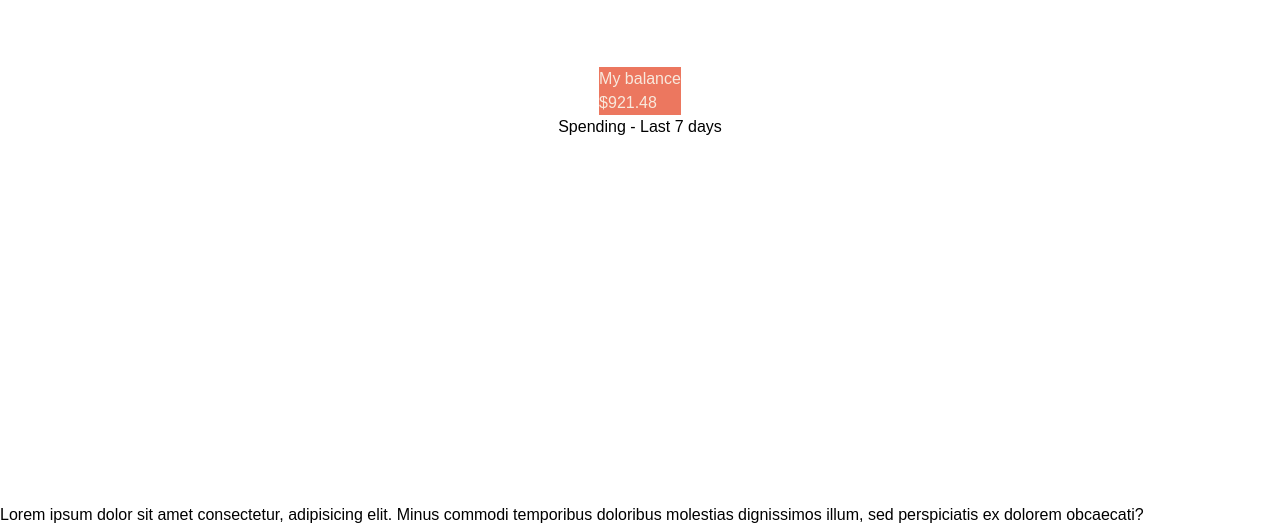
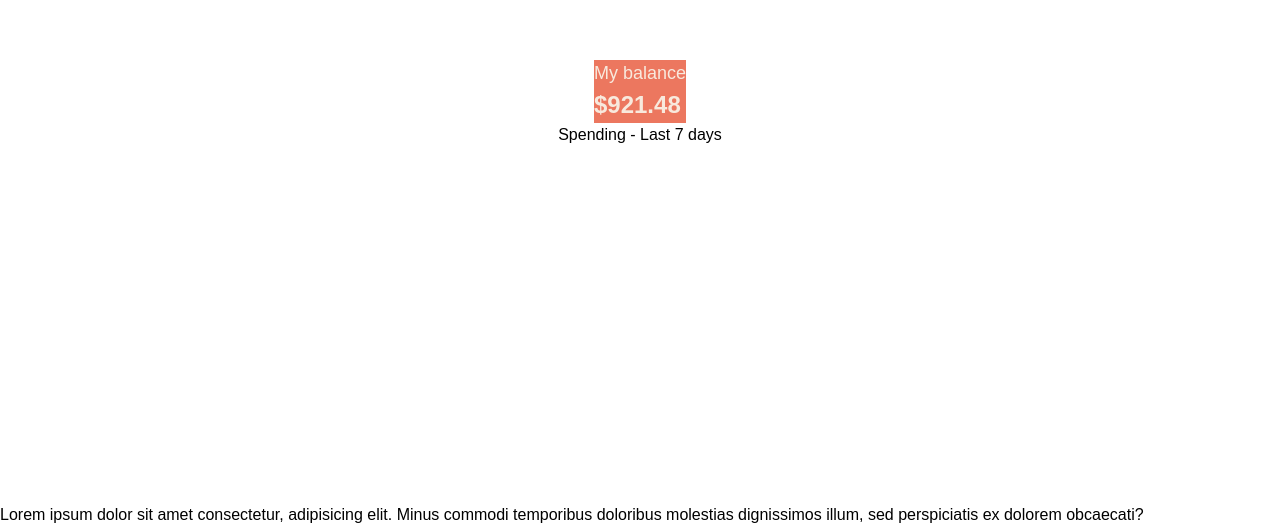
Before and after one commit to SebastianLaka/expenses-chart-component, a Vue app: page / in a window 1280 px wide. Shown: the part 297-824 px from the top of the page. Built offline with nearby package versions, Linux system fonts and the light colour scheme.

Commit message:
Add font sizes and weights in new file fonts

```diff
--- /dev/null
+++ b/src/assets/fonts.scss
@@ -0,0 +1,4 @@
+$primary-size: 1.125rem;
+$secondary-size: 1.5rem;
+$font-weight-size: 400;
+$font-bold-size: 700;
--- a/src/components/chart-component.vue
+++ b/src/components/chart-component.vue
@@ -1,8 +1,10 @@
 <template>
   <div class="chart-component">
     <div class="chart-header">
-      <p class="chart-header__balance">My balance</p>
-      <p class="chart-header__amount-balance">$921.48</p>
+      <div class="chart-header-balance">
+        <p class="chart-header-balance__balance">My balance</p>
+        <p class="chart-header-balance__amount-balance">$921.48</p>
+      </div>
     </div>
     <div class="chart-body">
       <p class="chart-body-header">Spending - Last 7 days</p>
@@ -15,6 +17,7 @@
 </template>
 <style lang="scss" scoped>
 @import '@/assets/colors.scss';
+@import '@/assets/fonts.scss';
 .chart-component {
   display: flex;
   justify-content: center;
@@ -22,12 +25,18 @@
   flex-direction: column;
   height: 100svh;
   .chart-header {
-    background-color: $soft-red;
-    &__balance,
-    &__amount-balance {
-      color: $cream;
+    .chart-header-balance {
+      background-color: $soft-red;
+      &__balance,
+      &__amount-balance {
+        color: $cream;
+        font-size: $primary-size;
+      }
+      &__amount-balance{
+        font-size: $secondary-size;
+        font-weight: $font-bold-size;
+      }
     }
-
   }
 }
 </style>
```
